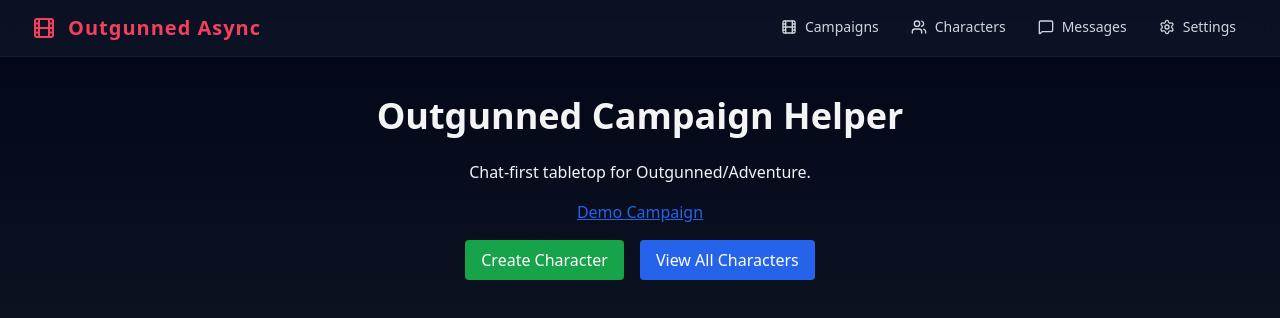
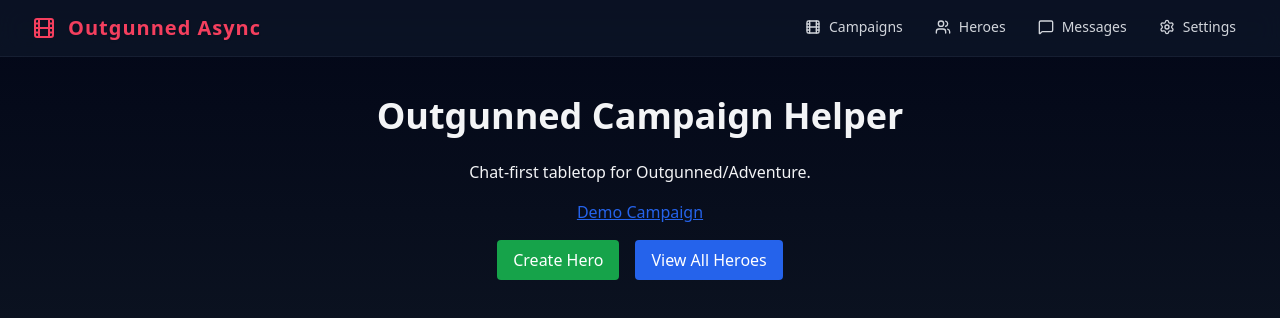
Before and after one commit to thgii/Outgunned-Async-App, a React (Vite) app in the folder apps/web/: page / in a window 1280 px wide. Shown: the top 318 px of the page. Built offline with nearby package versions, Linux system fonts and the light colour scheme; no server answers.

Commit message:
"Character" to "Hero"

```diff
--- a/apps/web/src/components/Header.tsx
+++ b/apps/web/src/components/Header.tsx
@@ -37,7 +37,7 @@ export default function Header() {
             }
           >
             <span className="inline-flex items-center gap-2">
-              <Users className="h-4 w-4" /> Characters
+              <Users className="h-4 w-4" /> Heroes
             </span>
           </NavLink>
 
--- a/apps/web/src/routes/Home.tsx
+++ b/apps/web/src/routes/Home.tsx
@@ -14,13 +14,13 @@ export default function Home() {
       <div className="space-x-4">
         <Link to="/characters/new">
           <button className="bg-green-600 hover:bg-green-700 text-white px-4 py-2 rounded">
-            Create Character
+            Create Hero
           </button>
         </Link>
 
         <Link to="/characters">
           <button className="bg-blue-600 hover:bg-blue-700 text-white px-4 py-2 rounded">
-            View All Characters
+            View All Heroes
           </button>
         </Link>
       </div>
```
